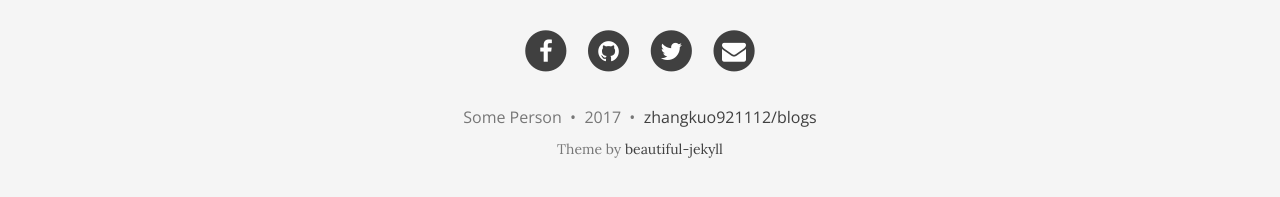
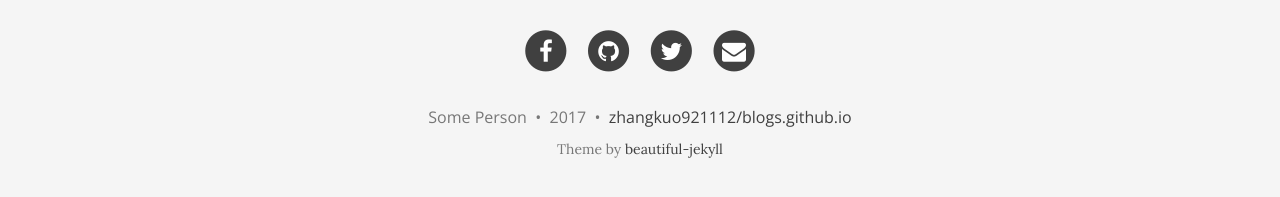
Before and after one commit to buoooou/blog.github.io, a Jekyll site: the page built from index.html, in a window 1280 px wide and 931 px high. Shown: the part 721-918 px from the top of the window. Built offline with Jekyll 4.4.1, drawn with Linux system fonts in a browser that asks for light colours; nearby versions of some CDN libraries; the list of posts is cut into pages by our own code.

Commit message:
Update _config.yml

```diff
--- a/_config.yml
+++ b/_config.yml
@@ -4,8 +4,8 @@
 # baseurl is the website's URL without the hostname
 
 # If you are building a simple GitHub user page (http://username.github.io) then use these settings:
-url: "http://zhangkuo921112.github.io/blogs"
-baseurl: ""
+url: "http://zhangkuo921112.github.io/blogs.github.io"
+baseurl: "/blogs.github.io"
 
 # If you are building a GitHub project page then use these settings:
 #url: "http://username.github.io/projectname"
@@ -84,7 +84,7 @@ share-links-active:
 
 # How to display the link to the website in the footer
 # Remove this if you don't want a link in the footer
-url-pretty: "zhangkuo921112/blogs"  # eg. "deanattali.com/beautiful-jekyll"
+url-pretty: "zhangkuo921112/blogs.github.io"  # eg. "deanattali.com/beautiful-jekyll"
 
 # --- Misc --- #
 # Fill in your Disqus shortname (NOT the userid) if you want to support Disqus comments
```
